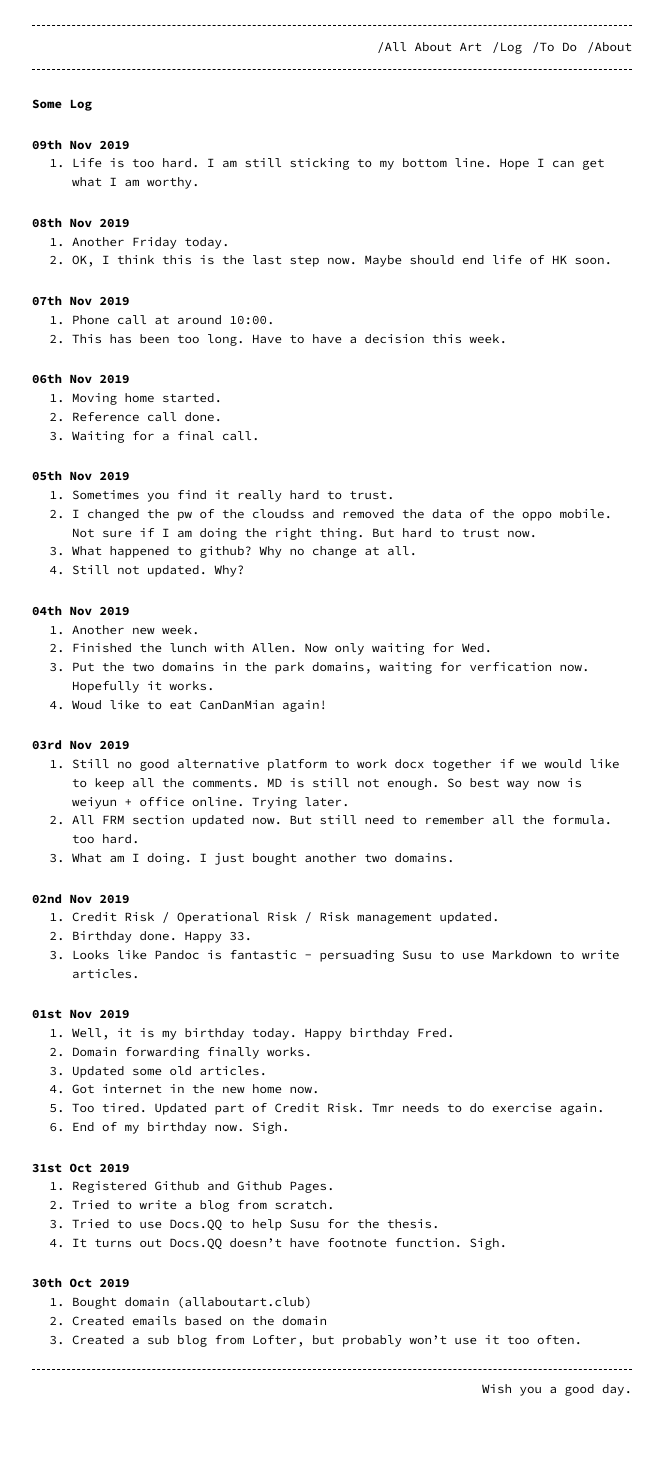
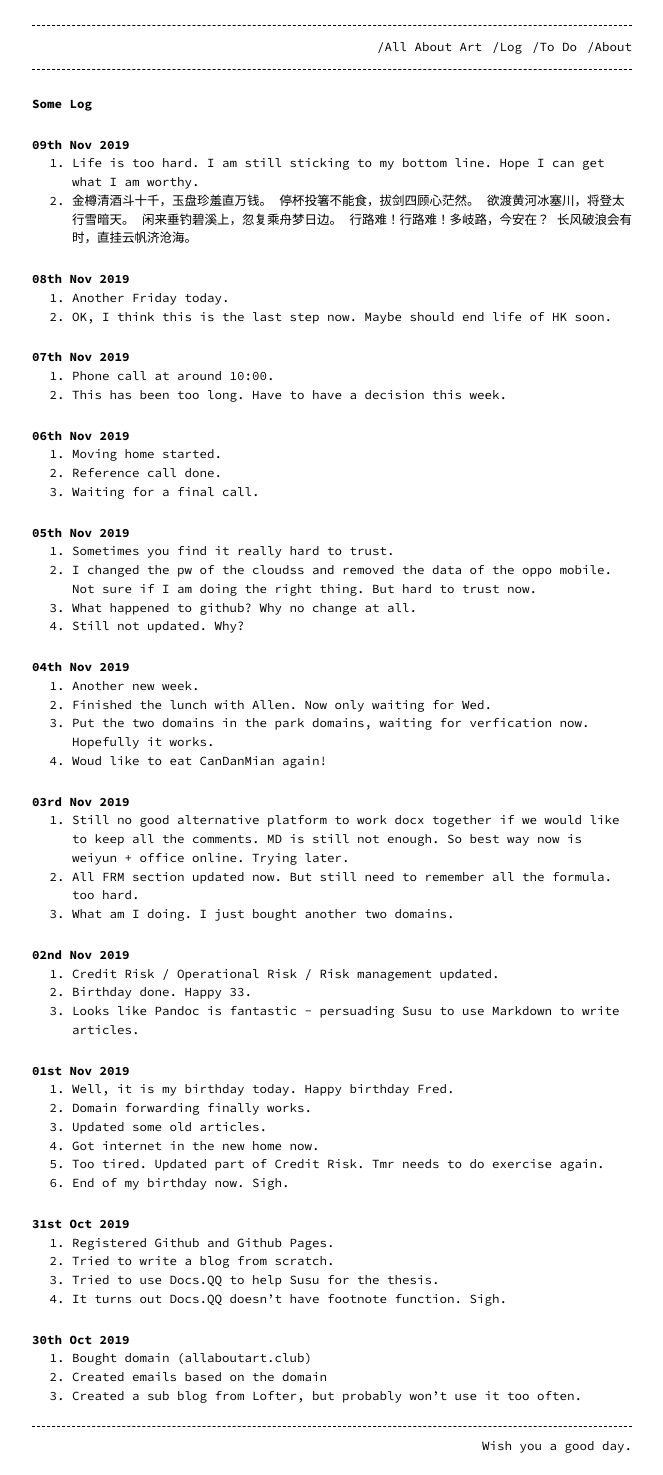
Before and after one commit to 912828qj2/912828qj2.github.io, a Jekyll site: the page built from log.md, in a window 1280 px wide. Shown: the whole page, without its empty margins (308-971 px from the left). Built offline with Jekyll 4.4.1, drawn with Linux system fonts in a browser that asks for light colours; before the commit the page ends 1419 px from its top, so only the background shows below that.

Commit message:
Update log.md

```diff
--- a/log.md
+++ b/log.md
@@ -9,6 +9,12 @@ permalink: /log/
 ### 09th Nov 2019
 
 1. Life is too hard. I am still sticking to my bottom line. Hope I can get what I am worthy.
+2.  金樽清酒斗十千，玉盘珍羞直万钱。
+   停杯投箸不能食，拔剑四顾心茫然。
+   欲渡黄河冰塞川，将登太行雪暗天。
+   闲来垂钓碧溪上，忽复乘舟梦日边。
+   行路难！行路难！多岐路，今安在？
+   长风破浪会有时，直挂云帆济沧海。
 
 ### 08th Nov 2019
 
```
